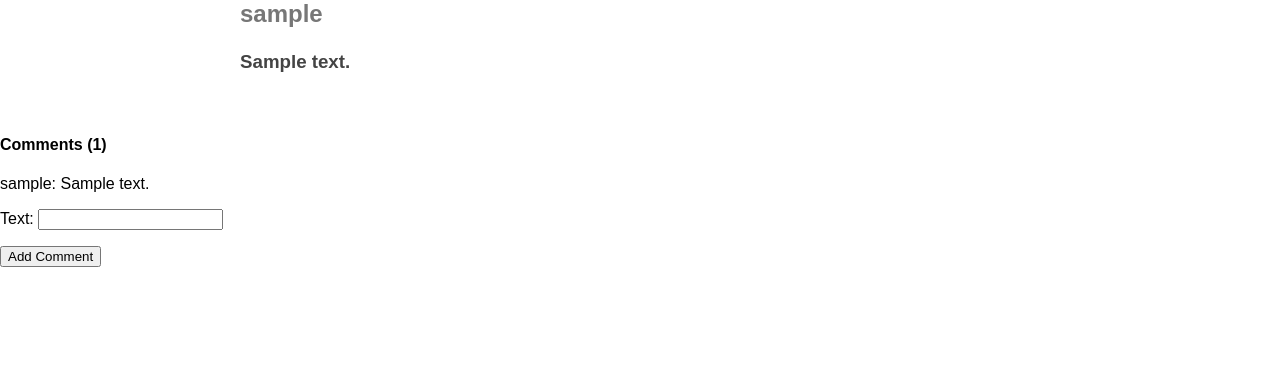
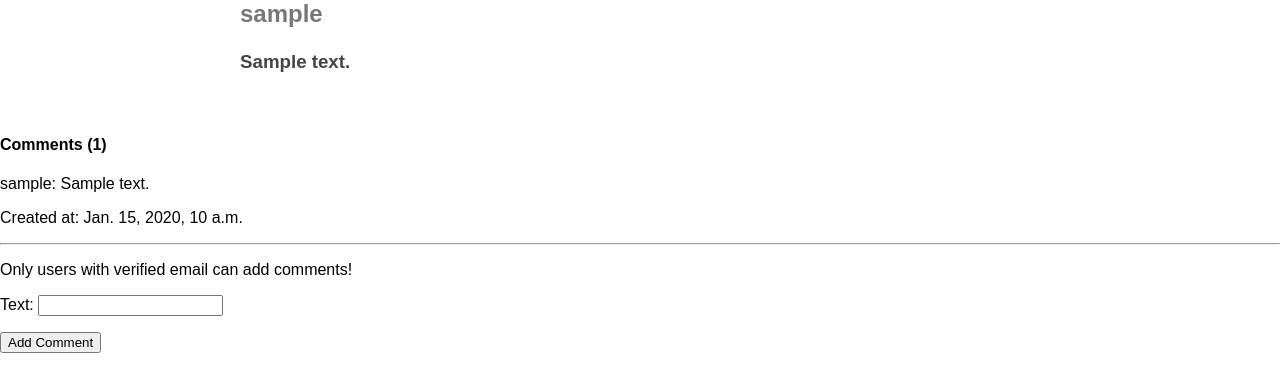
Before and after one commit to Andriiko26/virtual-nexus, a Django app: page /posts/00000000-0000-0000-0000-000000000001/ in a window 1280 px wide. Shown: the part 178-570 px from the top of the page. Run offline with Django 5.2, Linux system fonts and the light colour scheme; a user stored in the database is signed in; tables that the repository leaves empty hold one stand-in row (values such as "Sample post"); grey boxes marked "Sample" are stand-in pictures.

Commit message:
added html for comments

```diff
--- a/virtual_nexus_project/templates/posts/post_detail.html
+++ b/virtual_nexus_project/templates/posts/post_detail.html
@@ -14,17 +14,30 @@
     <h3>{{ post.body }}</h3>
 </div>
 <div class="post-comments">
+    {% if user.is_authenticated %}
     <div class="comments">
         <h4>Comments ({{ post.comments.count }})</h4>
         {% for comment in post.comments.all %}
             <p>{{ comment.author.username }}: {{ comment.text }}</p>
+            <p>Created at: {{ comment.created_at }}</p>
         {% endfor %}
     </div>
+    <hr>
 
+    <p>Only users with verified email can add comments!</p>
+    {% if email_verified %}
+        <p>Please confirm your email address to add a comment.</p>
+    {% else %}
     <form method="post" action="{% url 'post-detail' pk=post.id %}">
         {% csrf_token %}
         {{ form.as_p }}
         <button type="submit">Add Comment</button>
     </form>
+    {% endif %}
+
+    {% else %}
+    <p>You need to log in if you want to see the comments: <a href="{% url 'account_login' %}">Login</a></p>
+    {% endif%}
+
 </div>
 {% endblock %}
```
